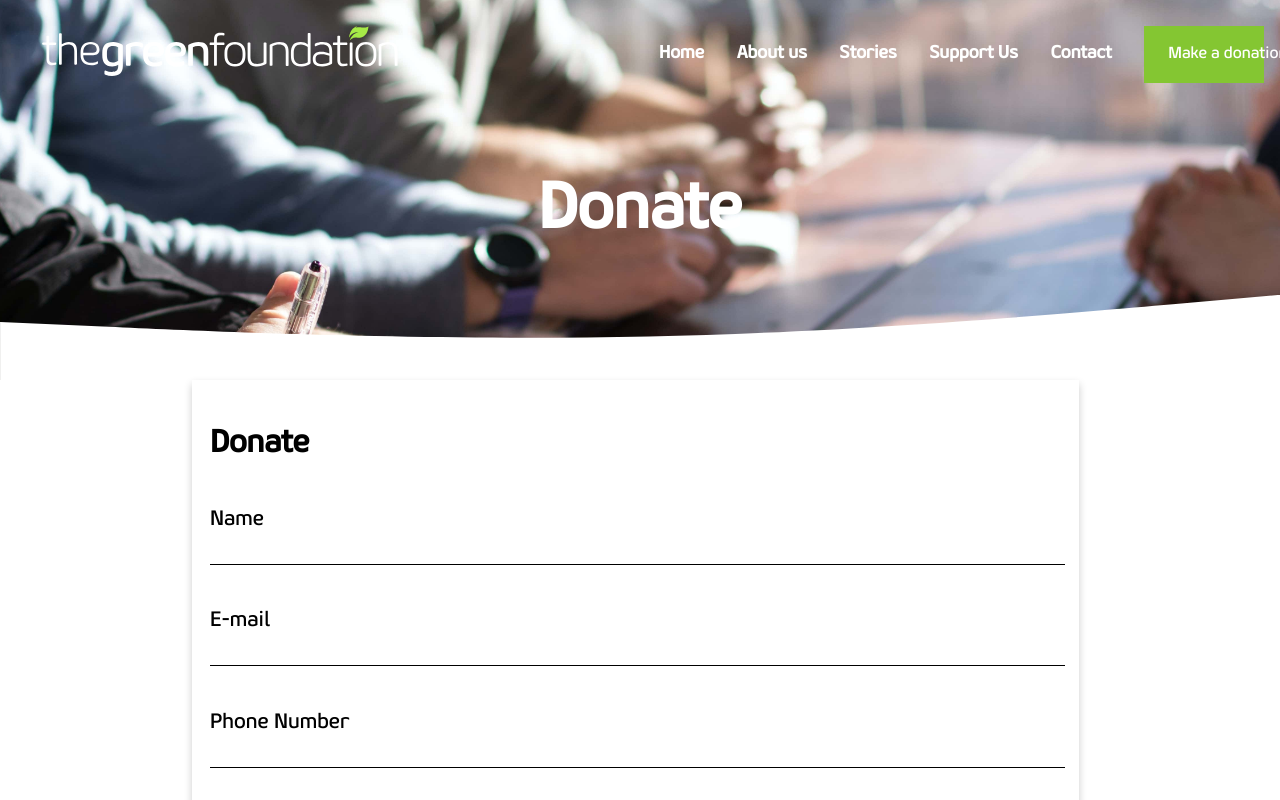
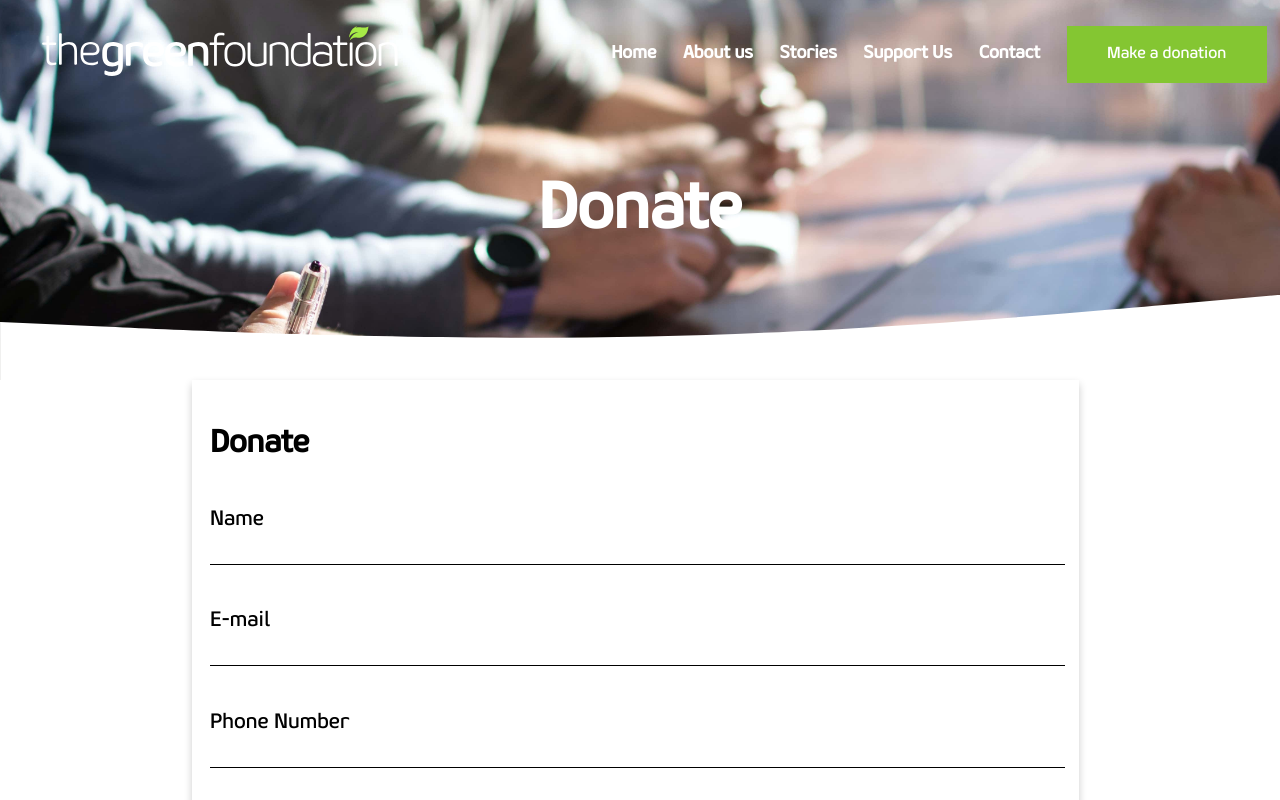
Before and after one commit to yahm23/FrontEndCharitySite, a React (Create React App) app: page /donation in a window 1280 px wide. Shown: the top 800 px of the page. Built offline with nearby package versions, Linux system fonts and the light colour scheme.

Commit message:
donate button made wider and with set px length

```diff
--- a/src/App.css
+++ b/src/App.css
@@ -83,11 +83,10 @@ body {
   border: none;
   text-align: center;
   text-decoration: none;
-  width: 100%;
+  width: 200px;
   height: 100%;
   outline: transparent;
   font-size: 16px;
-  flex-grow: 1;
   margin-right: 4%;
   white-space: nowrap;
   padding: 0% 20%;
--- a/src/App.js
+++ b/src/App.js
@@ -11,7 +11,7 @@ function App() {
 
   //Checking platform the page is loaded on; phone/smaller screen or a Desktop
   const DesktopOrMobile = () => {
-    let isMobile = useMediaQuery({ maxWidth: 787 })
+    let isMobile = useMediaQuery({ maxWidth: 970 })
     return (
 
       <div className ={`container${isMobile ? "-mobile" : ""}`}>
--- a/src/App.scss
+++ b/src/App.scss
@@ -100,15 +100,15 @@ body{
   }
   .donateButton{
   @include donateButton();
-  width: 100%;
+  width: 200px;
   height:100%;
   outline: transparent;
   font-size: 16px;
 
-  flex-grow: 1;
   margin-right: 4%;
   white-space: nowrap;
   padding: 0% 20%;
+
   }
   .donateButton-mobile{
   @include donateButton();
```
Also changed, not shown: 1 other file (tests, documents, lock files or other folders).
